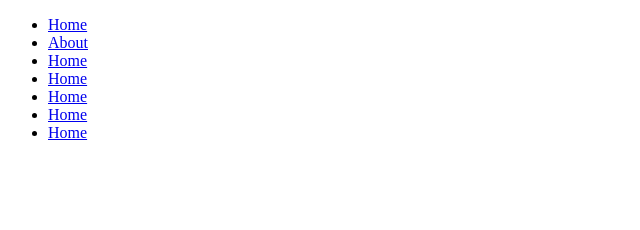
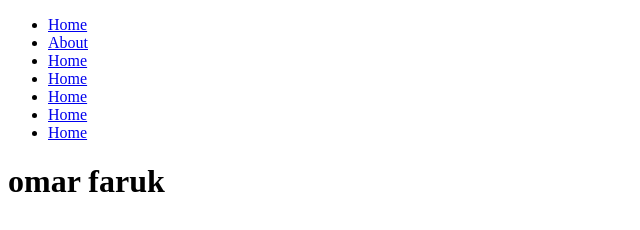
Before and after one commit to omarfaruk2y2/adminmenu, a plain HTML site: page index.html in a window 1280 px wide. Shown: the whole page, without its empty margins (0-640 px from the left). Drawn offline with Linux system fonts and the light colour scheme.

Commit message:
first commit

```diff
--- a/index.html
+++ b/index.html
@@ -57,5 +57,7 @@
             </li>
         </ul>
     </div>
+
+    <h1>omar faruk</h1>
 </body>
 </html>
```
